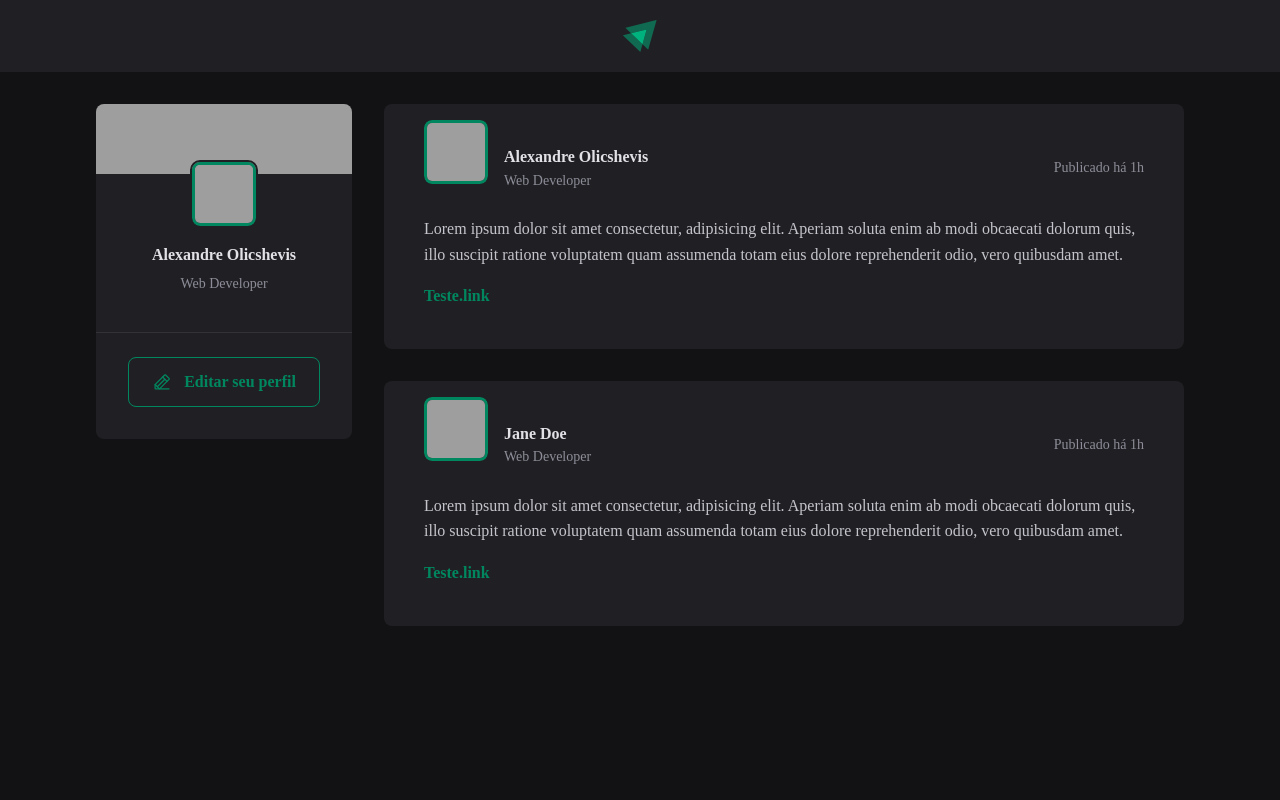
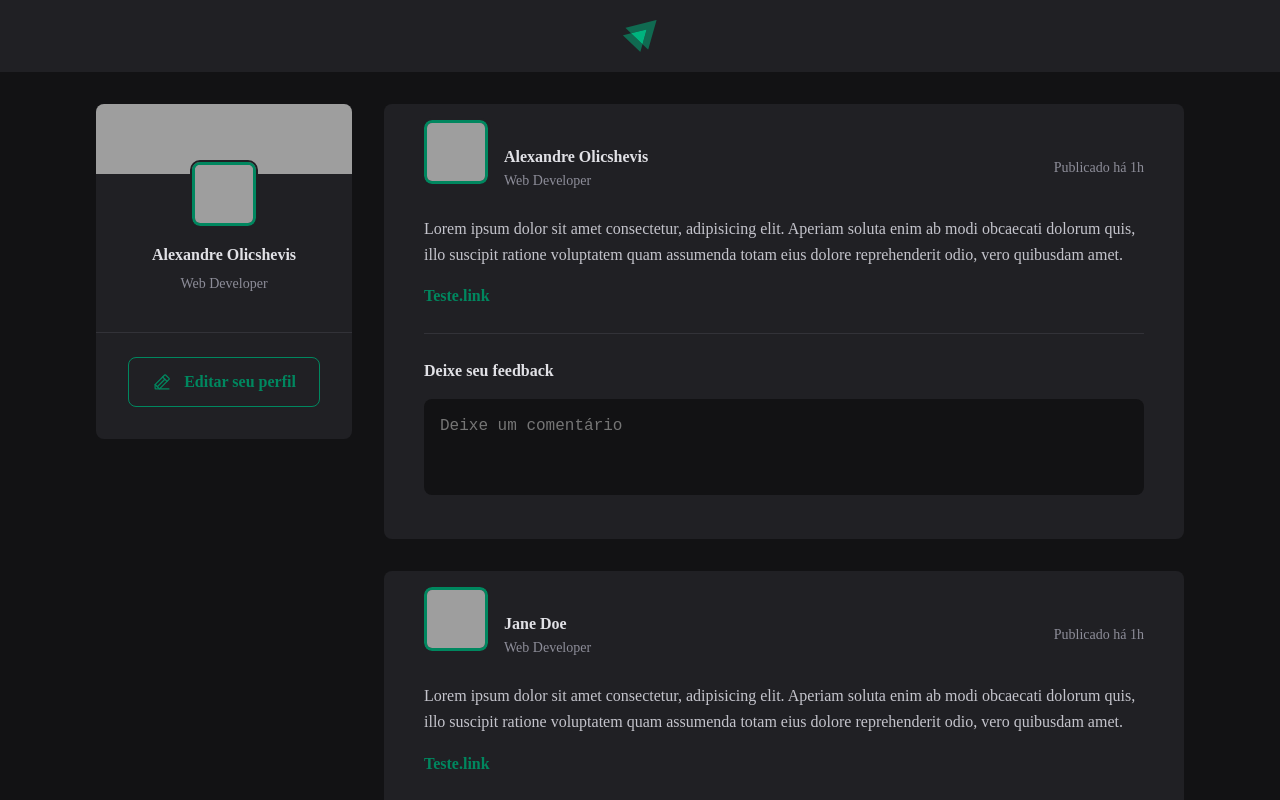
Before and after one commit to aleluiz02/React, a React (Vite) app in the folder 01-fundamentos-reactjs/: page / in a window 1280 px wide. Shown: the top 800 px of the page. Built offline with nearby package versions, Linux system fonts and the light colour scheme; grey boxes are pictures that could not be loaded.

Commit message:
Botão publicar(comentários) e estilizações relacionadas concluídos

```diff
--- a/01-fundamentos-reactjs/src/components/post.jsx
+++ b/01-fundamentos-reactjs/src/components/post.jsx
@@ -27,6 +27,14 @@
                 <p><a href="">Teste.link</a></p>
 
             </div>
+
+            <form className={styles.commentForm}>
+                <strong>Deixe seu feedback</strong>
+                <textarea placeholder='Deixe um comentário' />
+                <footer>
+                    <button type='submit'>Publicar</button>
+                </footer>
+            </form>
         </article>
     )
 }
--- a/01-fundamentos-reactjs/src/components/post.module.css
+++ b/01-fundamentos-reactjs/src/components/post.module.css
@@ -68,3 +68,55 @@
   margin-top: -2rem ;
   outline: 2px solid var(--gray-800);
 }
+
+.commentForm {
+    width: 100%;
+    margin-top: 1.5rem;
+    padding-top: 1.5rem;
+    border-top: 1px solid var(--gray-600);
+}
+
+.commentForm > strong {
+    line-height: 1.6;
+    color: var(--gray-100);
+}
+
+.commentForm textarea {
+    width: 100%;
+    background: var(--gray-900);
+    border: 0;
+    resize: none;
+    height: 6rem;
+    padding: 1rem;
+    border-radius: 8px;
+    color: var(--gray-100);
+    line-height: 1.4;
+    margin-top: 1rem;
+}
+
+.commentForm button[type=submit] {
+    padding: 1rem 1.5rem;
+    margin-top: 1rem;
+    border-radius: 8px;
+    border: 0;
+    background: var(--green-500);
+    color: var(--white);
+    font-weight: bold;
+    cursor: pointer;
+    transition: background-color 0.3s;
+
+}
+
+.commentForm button[type=submit]:hover {
+    background: var(--green-300);
+}
+
+.commentForm footer {
+    visibility: hidden;
+    max-height: 0;
+}
+
+.commentForm:focus-within footer {
+    visibility: visible;
+    max-height: none;
+}
--- a/01-fundamentos-reactjs/src/global.css
+++ b/01-fundamentos-reactjs/src/global.css
@@ -11,6 +11,11 @@
     --green-500: #00875f;
 
     --white: #ffffff;
+}
+
+:focus {
+    outline: transparent;
+    box-shadow: 0 0 0 2px var(--green-500);
 }
 
 *{
```
